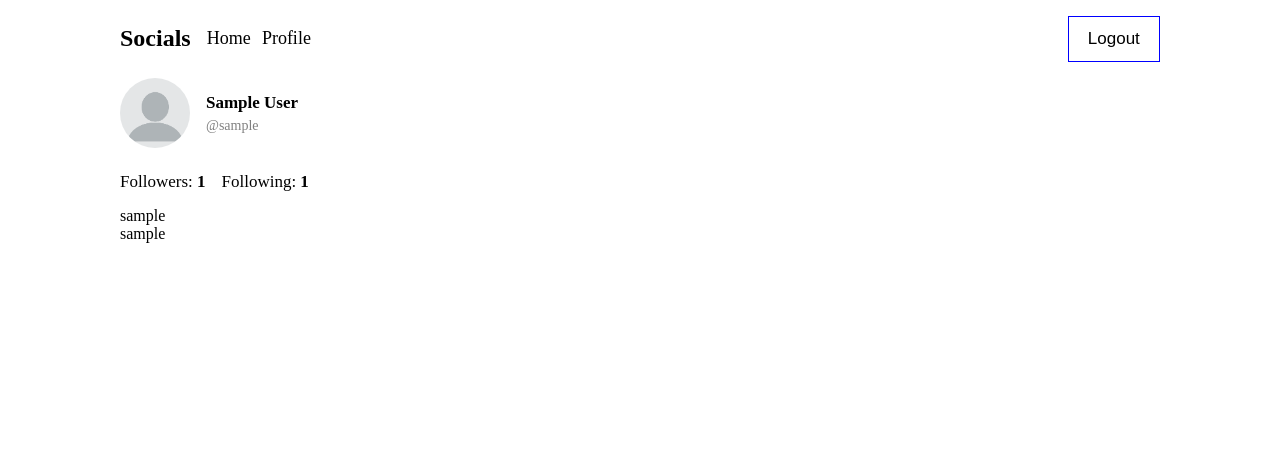
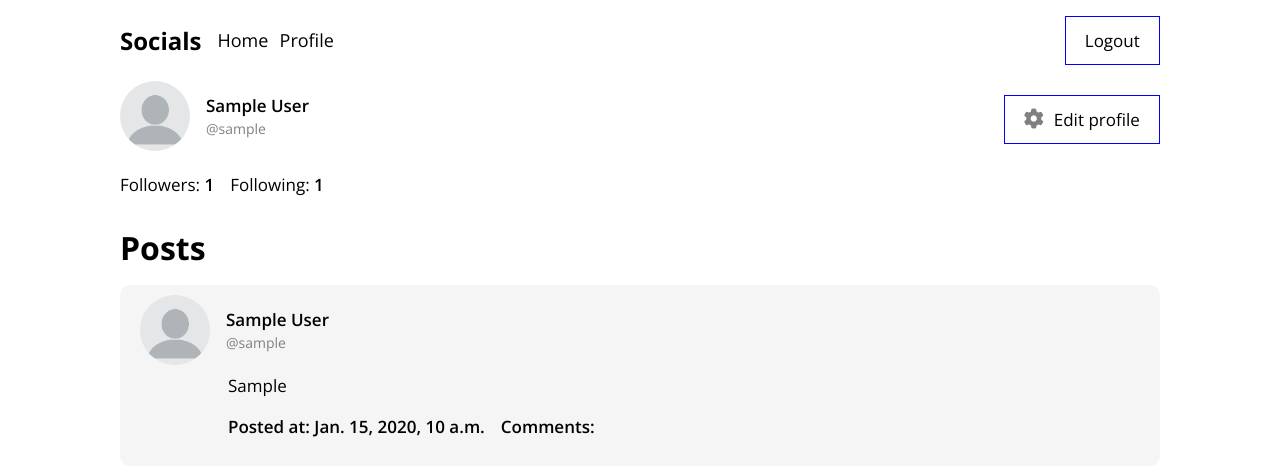
Before and after one commit to chinyereunamba/social-platform, a Django app: a page that uses templates/base.html in a window 1280 px wide. Shown: the top 476 px of the page. Run offline with Django 5.2, Linux system fonts and the light colour scheme; a user stored in the database is signed in; tables that the repository leaves empty hold one stand-in row (values such as "Sample post"); some libraries are stand-ins or nearby versions.

Commit message:
profile update

```diff
--- a/accounts/forms.py
+++ b/accounts/forms.py
@@ -7,4 +7,4 @@ class UserForm(UserCreationForm):
 
     class Meta:
         model = Account
-        fields = ['email', 'username', 'password1', 'password2']
+        fields = ["email", "display_name", "username", "password1", "password2"]
--- a/accounts/models.py
+++ b/accounts/models.py
@@ -5,7 +5,7 @@ from django.contrib.auth.models import AbstractBaseUser, BaseUserManager, Permis
 
 
 class UserManager(BaseUserManager):
-    def create_user(self, email, username, password=None, **extra_fields):
+    def create_user(self, email, username, display_name,password=None, **extra_fields):
         if not email:
             raise ValueError('All users must have an email address')
         if not username:
@@ -14,9 +14,7 @@ class UserManager(BaseUserManager):
         email = self.normalize_email(email=email).lower()
 
         user = self.model(
-            email=email,
-            username=username,
-            **extra_fields
+            email=email, username=username, display_name=display_name**extra_fields
         )
 
         user.save(using=self._db)
--- a/accounts/templates/login.html
+++ b/accounts/templates/login.html
@@ -90,9 +90,13 @@
             placeholder="Password"
           />
         </div>
-
         <div class="form-btn">
           <button type="submit">Login</button>
+        </div>
+        <div class="form-btn">
+          <button style="background: transparent; border: 1px solid black">
+            <a href="/accounts/register" style="color: black; text-decoration: none;">Sign up</a>
+          </button>
         </div>
       </form>
     </div>
--- a/accounts/templates/profile.html
+++ b/accounts/templates/profile.html
@@ -1,41 +1,71 @@
 {% extends "base.html" %} {% load static %} {% block content %}
+<style>
+  .post-container {
+    margin-block: 1rem;
+  }
+</style>
+
 <title>{{profile_user.display_name}}'s Profile</title>
 <div class="content-container">
-  <div class="profile">
-    <img src="{% static 'img/profile-img.png' %}" alt="profile" />
-    <div class="name">
-      <p class="display-name">{{profile_user.display_name}}</p>
-      <p class="username">@{{profile_user.username}}</p>
+  <div
+    style="display: flex; justify-content: space-between; align-items: center"
+  >
+    <div class="profile">
+      <img src="{% static 'img/profile-img.png' %}" alt="profile" />
+      <div class="name">
+        <p class="display-name">{{profile_user.display_name}}</p>
+        <p class="username">@{{profile_user.username}}</p>
+      </div>
     </div>
+    {% if request.user == profile_user %}
+    <div>
+      <button><i class="fa fa-gear"></i>Edit profile</button>
+    </div>
+    {% endif %}
   </div>
   <div>
+    <div class="flex-gap">
+      <p>
+        Followers:
+        <span id="follower-count" class="bold">{{ followers.count }}</span>
+      </p>
+      <p>
+        Following:
+        <span id="following-count" class="bold">{{ following.count }}</span>
+      </p>
+    </div>
     {% if profile_user != user %}
     <div id="follow-container" hx-target="this">
       {% include "partials/follow_button.html" %}
     </div>
     {% endif %}
-    <div class="flex-gap">
-      <p>Followers: <span id="follower-count" class="bold">{{ followers.count }}</span></p>
-      <p>Following: <span id="following-count" class="bold">{{ following.count }}</span></p>
-    </div>
-    <ul id="following">
-      {% for followed in following %}
-      <li>
-        <a href="{% url 'profile' followed.followed.username %}"
-          >{{ followed.followed.username }}</a
-        >
-      </li>
-      {% endfor %}
-    </ul>
-    <ul id="followers">
-      {% for follower in followers %}
-      <li>
-        <a href="{% url 'profile' follower.follower.username %}"
-          >{{ follower.follower.username }}</a
-        >
-      </li>
-      {% endfor %}
-    </ul>
   </div>
 </div>
+<div class="post-container">
+  {% if not posts %}
+  <div style="min-height: 400px; display: grid; place-items: center">
+    <h1>No Posts found</h1>
+  </div>
+  {% else %} {% for post in posts %}
+  <h1 style="margin-bottom: 1rem;">Posts</h1>
+  <div class="post">
+    <div class="profile">
+      <img src="{% static 'img/profile-img.png' %}" alt="profile" />
+      <a href="{% url 'profile' post.author.username %}" class="name">
+        <p class="display-name">{{post.author.display_name}}</p>
+        <p class="username">@{{post.author.username}}</p>
+      </a>
+    </div>
+    <div class="post-content">
+      <p><a href="{% url 'post' post.id %}"> {{ post.post }} </a></p>
+      <div
+        style="margin-block: 1rem; font-weight: 600; display: flex; gap: 1rem"
+      >
+        <p>Posted at: {{post.created_at}}</p>
+        <p>Comments:</p>
+      </div>
+    </div>
+  </div>
+  {% endfor %} {% endif %}
+</div>
 {% endblock %}
--- a/accounts/templates/register.html
+++ b/accounts/templates/register.html
@@ -77,6 +77,10 @@
           {{form.email}}
         </div>
         <div class="form-input">
+          <label for="email">Name</label>
+          {{form.display_name}}
+        </div>
+        <div class="form-input">
           <label for="email">Username</label>
           {{form.username}}
         </div>
--- a/accounts/views.py
+++ b/accounts/views.py
@@ -6,6 +6,7 @@ from django.contrib import messages
 from django.template.loader import render_to_string
 
 from .models import Follow, Account
+from base.models import Post
 
 from .forms import UserForm
 
@@ -86,6 +87,7 @@ def unfollow_user(request, username):
 @login_required
 def profile(request, username):
     user = get_object_or_404(Account, username=username)
+    posts = Post.objects.filter(author=request.user)
     is_following = Follow.objects.filter(
         follower=request.user, followed=user).exists()
     followers = Follow.objects.filter(followed=user)
@@ -95,4 +97,5 @@ def profile(request, username):
         'is_following': is_following,
         'followers': followers,
         'following': following,
+        'posts':posts
     })
--- a/base/templates/index.html
+++ b/base/templates/index.html
@@ -5,6 +5,7 @@
     <meta charset="UTF-8" />
     <meta name="viewport" content="width=device-width, initial-scale=1.0" />
     <title>Social</title>
+    <!-- <meta http-equiv="refresh" content="10"> -->
   </head>
   <body>
     <div class="form-container">
--- a/templates/base.html
+++ b/templates/base.html
@@ -4,7 +4,15 @@
   <head>
     <meta charset="UTF-8" />
     <meta name="viewport" content="width=device-width, initial-scale=1.0" />
+    <!-- <meta http-equiv="refresh" content="60" /> -->
     <script src="https://unpkg.com/htmx.org@2.0.1"></script>
+    <script src="https://kit.fontawesome.com/c0714760d6.js" crossorigin="anonymous"></script>
+    <link rel="preconnect" href="https://fonts.googleapis.com" />
+    <link rel="preconnect" href="https://fonts.gstatic.com" crossorigin />
+    <link
+      href="https://fonts.googleapis.com/css2?family=Open+Sans:ital,wght@0,300..800;1,300..800&display=swap"
+      rel="stylesheet"
+    />
     <style>
       * {
         margin: 0;
@@ -12,10 +20,16 @@
         list-style: none;
         text-decoration: none;
         box-sizing: border-box;
+        font-family: "Open Sans", sans-serif;
       }
 
       a {
         color: black;
+      }
+      i{
+        font-size: 20px;
+        margin-right: 10px;
+        color: grey;
       }
 
       .container {
@@ -38,6 +52,7 @@
         display: flex;
         list-style: none;
         text-decoration: none;
+        align-items: center;
         gap: 0.7rem;
         font-size: 18px;
       }
@@ -55,7 +70,7 @@
       .post {
         background: #f5f5f5;
         border-radius: 10px;
-        padding: 10px;
+        padding: 10px 20px;
         margin-bottom: 20px;
       }
     </style>
@@ -122,7 +137,7 @@
       .bold {
         font-weight: 600;
       }
-      p{
+      p {
         font-size: 17px;
         line-height: 1.5;
       }
@@ -136,7 +151,7 @@
           <h1 class="logo">Socials</h1>
           <ul>
             <li><a href="/">Home</a></li>
-            <li><a href="#">Profile</a></li>
+            <li><a href="{% url 'profile' request.user %}">Profile</a></li>
           </ul>
         </header>
         {% if request.user.is_authenticated %}
@@ -145,7 +160,7 @@
         </div>
         {% else %}
         <div class="auth-btn-group">
-          <button>Login</button>
+          <button onclick="location.href = '/accounts/login'">Login</button>
           <button>Sign up</button>
         </div>
         {% endif %}
```
Also changed, not shown: accounts/templates/partials/follow_button.html (+13 -4 lines), base/templates/partials/posts.html (+30 -11 lines), social/settings.py (+16 -7 lines).
